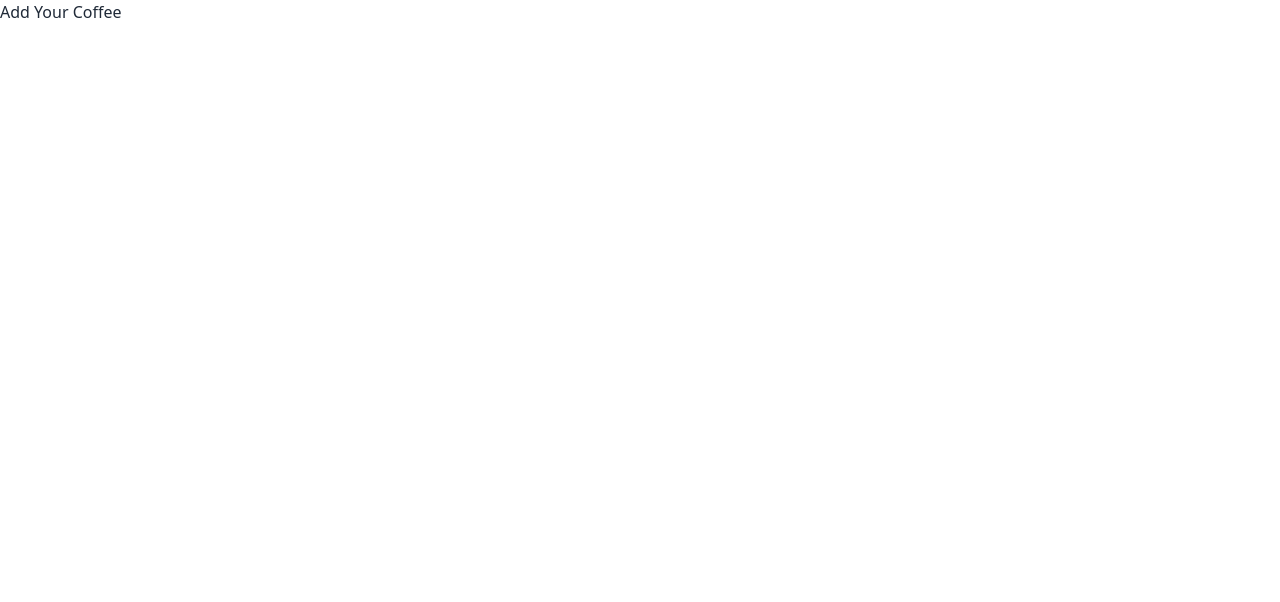
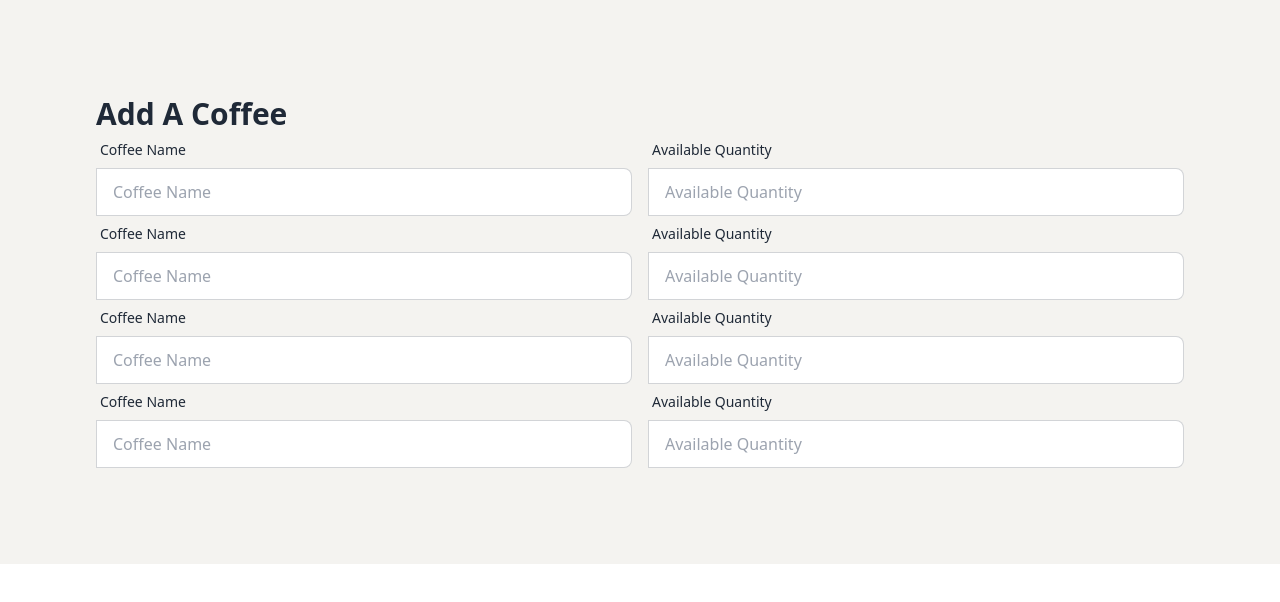
Before and after one commit to developer-shourav/Royal-Espresso-Client, a React (Vite) app: page /addCoffee in a window 1280 px wide. Shown: the top 602 px of the page. Built offline with nearby package versions, Linux system fonts and the light colour scheme.

Commit message:
coffee adding form added

```diff
--- a/src/components/AddCoffee/AddCoffee.jsx
+++ b/src/components/AddCoffee/AddCoffee.jsx
@@ -1,14 +1,145 @@
-import React, { useEffect } from 'react';
-import useTitle from '../../assets/hooks/useTitle';
+import React, { useEffect } from "react";
+import useTitle from "../../assets/hooks/useTitle";
 
 const AddCoffee = () => {
-    // For Dynamic Title
-    useTitle('AddCoffee')
-    return (
-        <div>
-            <h1>Add Your Coffee</h1>
+  // For Dynamic Title
+  useTitle("AddCoffee");
+  return (
+    <div className="bg-[#F4F3F0] p-24">
+      <h2 className="text-3xl font-extrabold">Add A Coffee</h2>
+
+      <form>
+        {/* ----------Name and Quantity Row---------- */}
+        <div className="md:flex">
+          <div className="form-control w-1/2">
+            <label className="label">
+              <span className="label-text">Coffee Name</span>
+            </label>
+            <label className="input-group">
+              <input
+                type="text"
+                placeholder="Coffee Name"
+                name="name"
+                className="input input-bordered w-full"
+              />
+            </label>
+          </div>
+
+          <div className="form-control w-1/2 ml-4">
+            <label className="label">
+              <span className="label-text">Available Quantity</span>
+            </label>
+            <label className="input-group">
+              <input
+                type="text"
+                name="quantity"
+                placeholder="Available Quantity"
+                className="input input-bordered w-full"
+              />
+            </label>
+          </div>
+
+
         </div>
-    );
+        {/* ----------From Row---------- */}
+        <div className="md:flex">
+          <div className="form-control w-1/2">
+            <label className="label">
+              <span className="label-text">Coffee Name</span>
+            </label>
+            <label className="input-group">
+              <input
+                type="text"
+                placeholder="Coffee Name"
+                name="name"
+                className="input input-bordered w-full"
+              />
+            </label>
+          </div>
+
+          <div className="form-control w-1/2 ml-4">
+            <label className="label">
+              <span className="label-text">Available Quantity</span>
+            </label>
+            <label className="input-group">
+              <input
+                type="text"
+                name="quantity"
+                placeholder="Available Quantity"
+                className="input input-bordered w-full"
+              />
+            </label>
+          </div>
+
+
+        </div>
+        {/* ----------From Row---------- */}
+        <div className="md:flex">
+          <div className="form-control w-1/2">
+            <label className="label">
+              <span className="label-text">Coffee Name</span>
+            </label>
+            <label className="input-group">
+              <input
+                type="text"
+                placeholder="Coffee Name"
+                name="name"
+                className="input input-bordered w-full"
+              />
+            </label>
+          </div>
+
+          <div className="form-control w-1/2 ml-4">
+            <label className="label">
+              <span className="label-text">Available Quantity</span>
+            </label>
+            <label className="input-group">
+              <input
+                type="text"
+                name="quantity"
+                placeholder="Available Quantity"
+                className="input input-bordered w-full"
+              />
+            </label>
+          </div>
+
+
+        </div>
+        {/* ----------From Row---------- */}
+        <div className="md:flex">
+          <div className="form-control w-1/2">
+            <label className="label">
+              <span className="label-text">Coffee Name</span>
+            </label>
+            <label className="input-group">
+              <input
+                type="text"
+                placeholder="Coffee Name"
+                name="name"
+                className="input input-bordered w-full"
+              />
+            </label>
+          </div>
+
+          <div className="form-control w-1/2 ml-4">
+            <label className="label">
+              <span className="label-text">Available Quantity</span>
+            </label>
+            <label className="input-group">
+              <input
+                type="text"
+                name="quantity"
+                placeholder="Available Quantity"
+                className="input input-bordered w-full"
+              />
+            </label>
+          </div>
+
+
+        </div>
+      </form>
+    </div>
+  );
 };
 
 export default AddCoffee;
```
